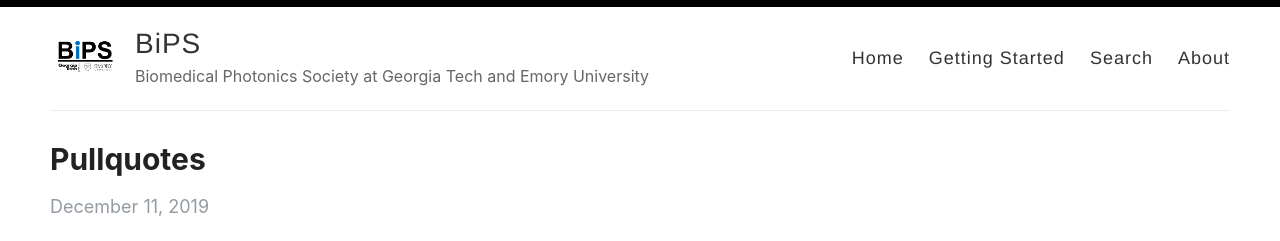
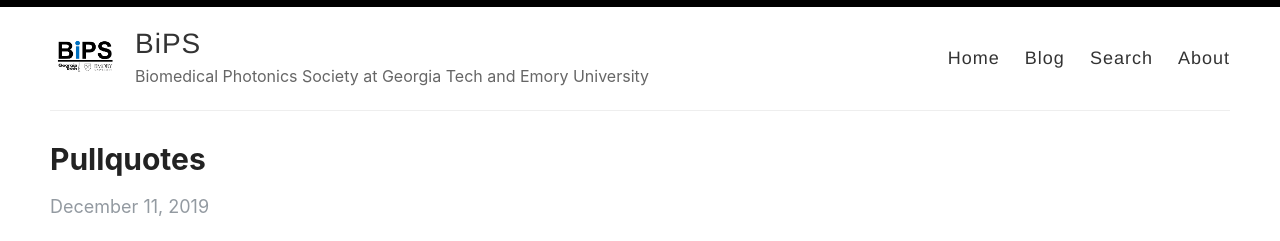
Before and after one commit to bipsgatech/bipsgatech.github.io, a Jekyll site: the page built from index.html, in a window 1280 px wide. Shown: the top 241 px of the page. Built offline with Jekyll 4.4.1, drawn with Linux system fonts in a browser that asks for light colours; the list of posts is cut into pages by our own code.

Commit message:
Update default.html
Add Blog tab

```diff
--- a/_layouts/default.html
+++ b/_layouts/default.html
@@ -28,7 +28,7 @@
 
             <nav>
               <a href="{{ site.baseurl }}/">Home</a>
-              <a href="{{ site.baseurl }}/getting-started">Getting Started</a>
+              <a href="{{ site.baseurl }}/blog">Blog</a>
               <a href="{{ site.baseurl }}/search">Search</a>
               <a href="{{ site.baseurl }}/about">About</a>
             </nav>
```
